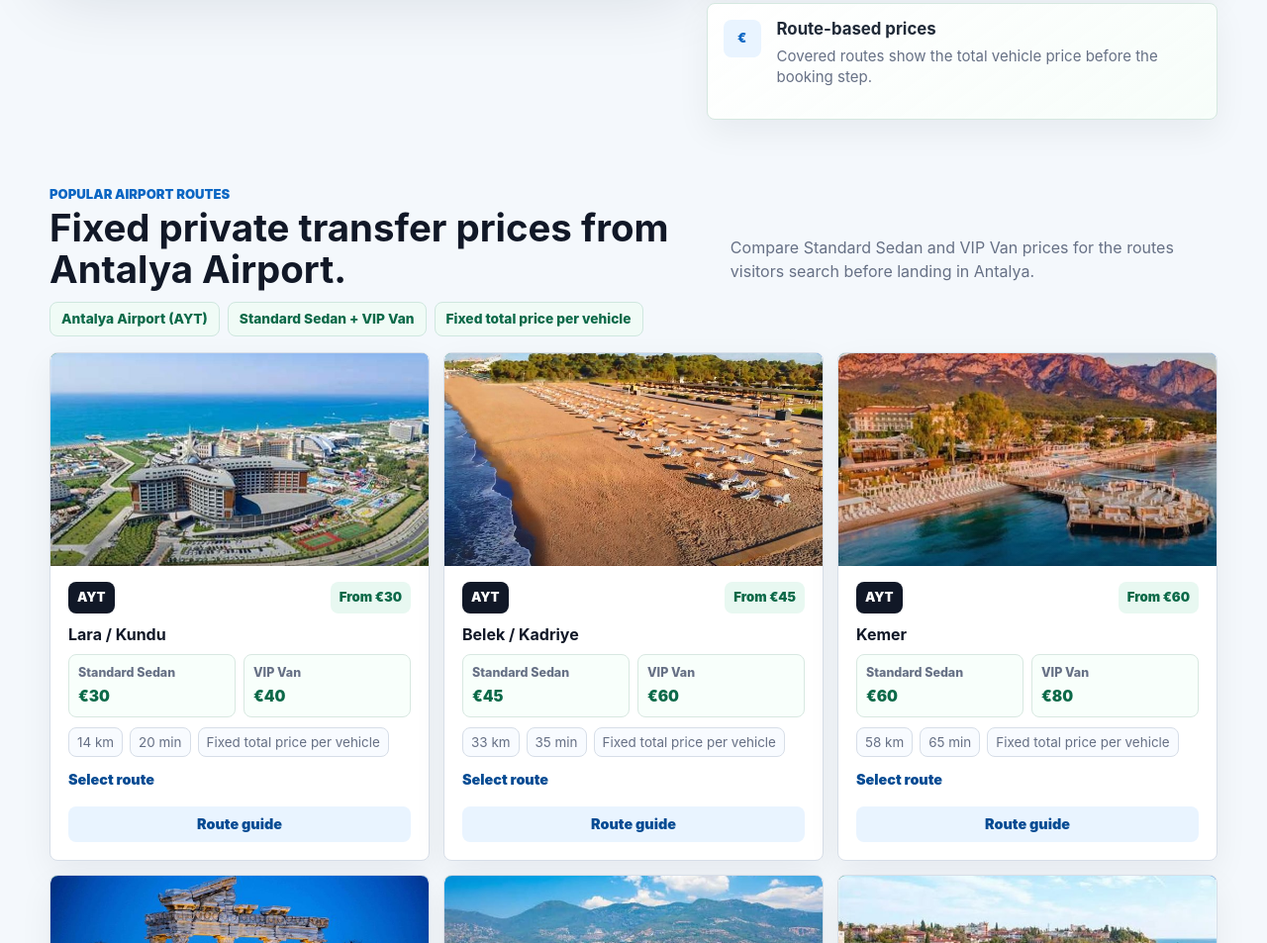
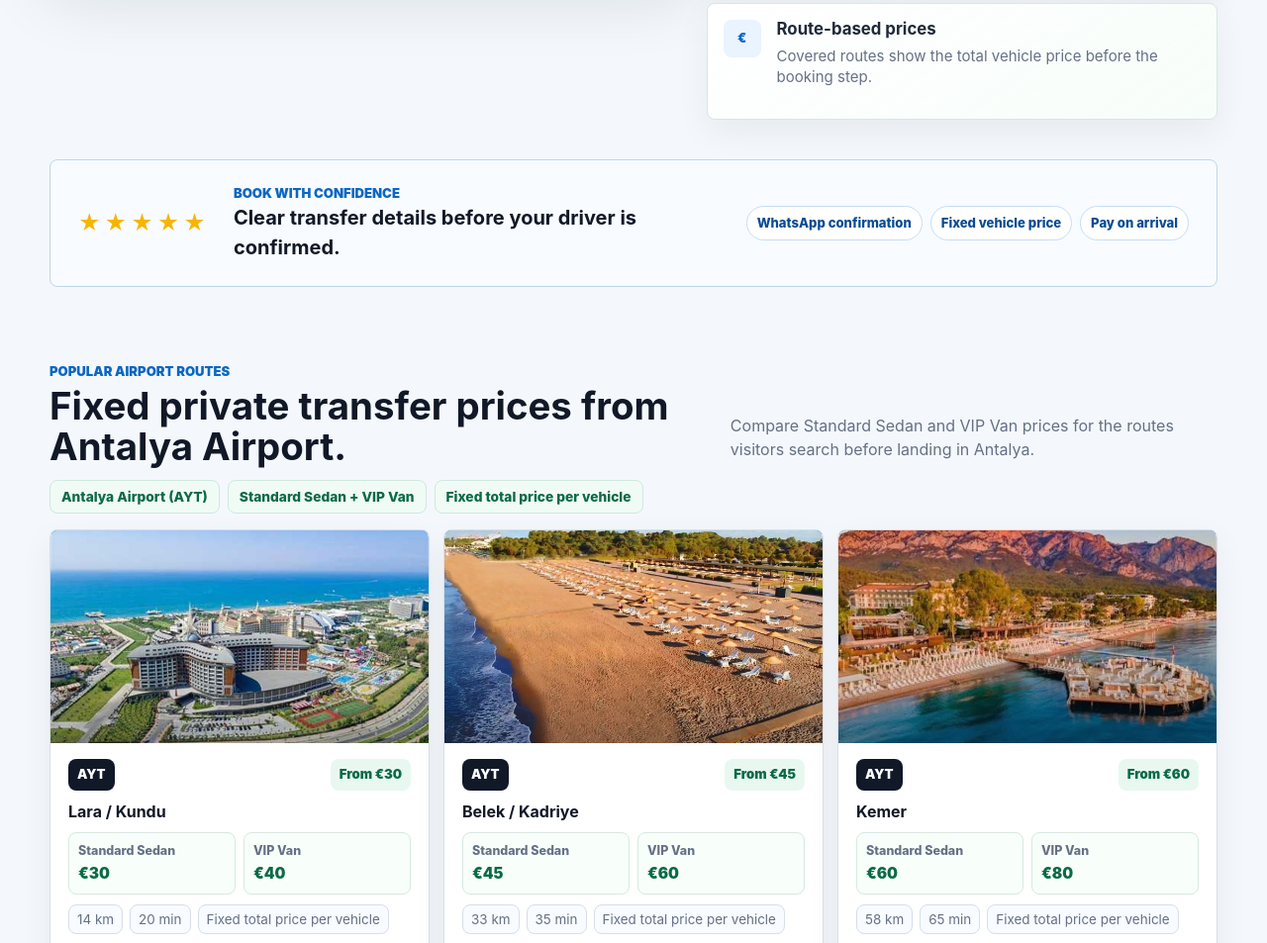
Before and after one commit to AbdullahUysal07/aytride, a website: page index.html in a window 1280 px wide. Shown: the part 1076-2029 px from the top of the page at 99% size. Drawn offline with Linux system fonts and the light colour scheme; no server answers.

Commit message:
Add booking confidence strip

```diff
--- a/assets/site.css
+++ b/assets/site.css
@@ -1081,6 +1081,60 @@ textarea:focus {
 
 .visual-band {
   padding: 20px 0 40px;
+}
+
+.guest-confidence {
+  padding: 8px 0 42px;
+}
+
+.confidence-grid {
+  display: grid;
+  grid-template-columns: auto minmax(0, 1fr) auto;
+  gap: 28px;
+  align-items: center;
+  padding: 24px 28px;
+  border: 1px solid #bfd6ed;
+  border-radius: var(--radius);
+  background: #f8fbff;
+}
+
+.confidence-stars {
+  display: flex;
+  gap: 4px;
+  color: #f7b500;
+  font-size: 1.35rem;
+  line-height: 1;
+}
+
+.confidence-grid .mini-label,
+.confidence-grid h2 {
+  margin: 0;
+}
+
+.confidence-grid h2 {
+  max-width: 510px;
+  color: var(--navy);
+  font-size: 1.25rem;
+}
+
+.confidence-list {
+  display: flex;
+  flex-wrap: wrap;
+  justify-content: flex-end;
+  gap: 8px;
+  margin: 0;
+  padding: 0;
+  list-style: none;
+}
+
+.confidence-list li {
+  padding: 7px 10px;
+  border: 1px solid #c6ddf7;
+  border-radius: 999px;
+  background: #fff;
+  color: var(--blue-2);
+  font-size: .82rem;
+  font-weight: 800;
 }
 
 .routes-section,
@@ -2397,6 +2451,20 @@ form {
     display: none;
   }
 
+  .guest-confidence {
+    padding: 0 0 28px;
+  }
+
+  .confidence-grid {
+    grid-template-columns: 1fr;
+    gap: 14px;
+    padding: 20px;
+  }
+
+  .confidence-list {
+    justify-content: flex-start;
+  }
+
   .promise-grid article {
     grid-template-columns: 42px minmax(0, 1fr);
     min-height: 0;
--- a/index.html
+++ b/index.html
@@ -322,6 +322,23 @@
       </div>
     </section>
 
+    <section class="guest-confidence" aria-label="Booking confidence">
+      <div class="shell confidence-grid">
+        <div class="confidence-stars" aria-hidden="true">
+          <span>★</span><span>★</span><span>★</span><span>★</span><span>★</span>
+        </div>
+        <div>
+          <p class="mini-label">Book with confidence</p>
+          <h2>Clear transfer details before your driver is confirmed.</h2>
+        </div>
+        <ul class="confidence-list">
+          <li>WhatsApp confirmation</li>
+          <li>Fixed vehicle price</li>
+          <li>Pay on arrival</li>
+        </ul>
+      </div>
+    </section>
+
     <section class="routes-section" id="routes">
       <div class="shell">
         <div class="section-head route-head">
```
